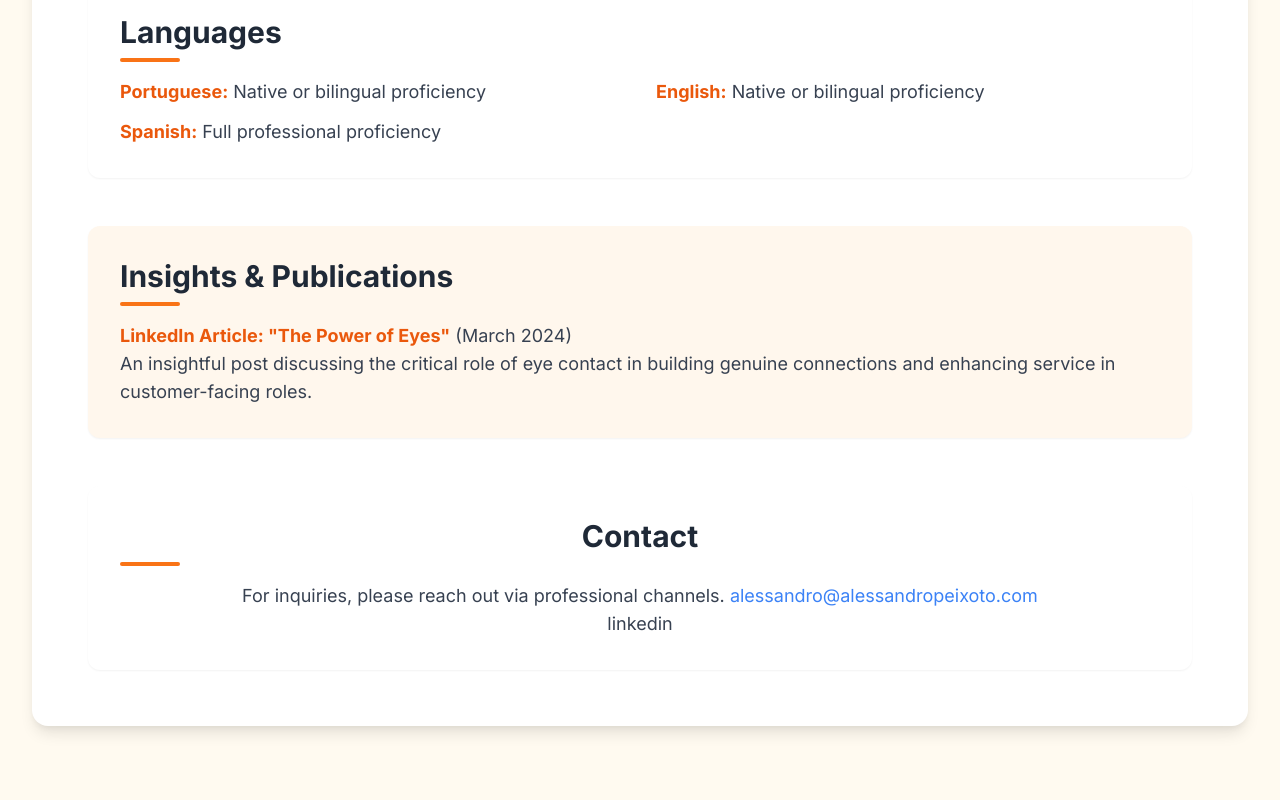
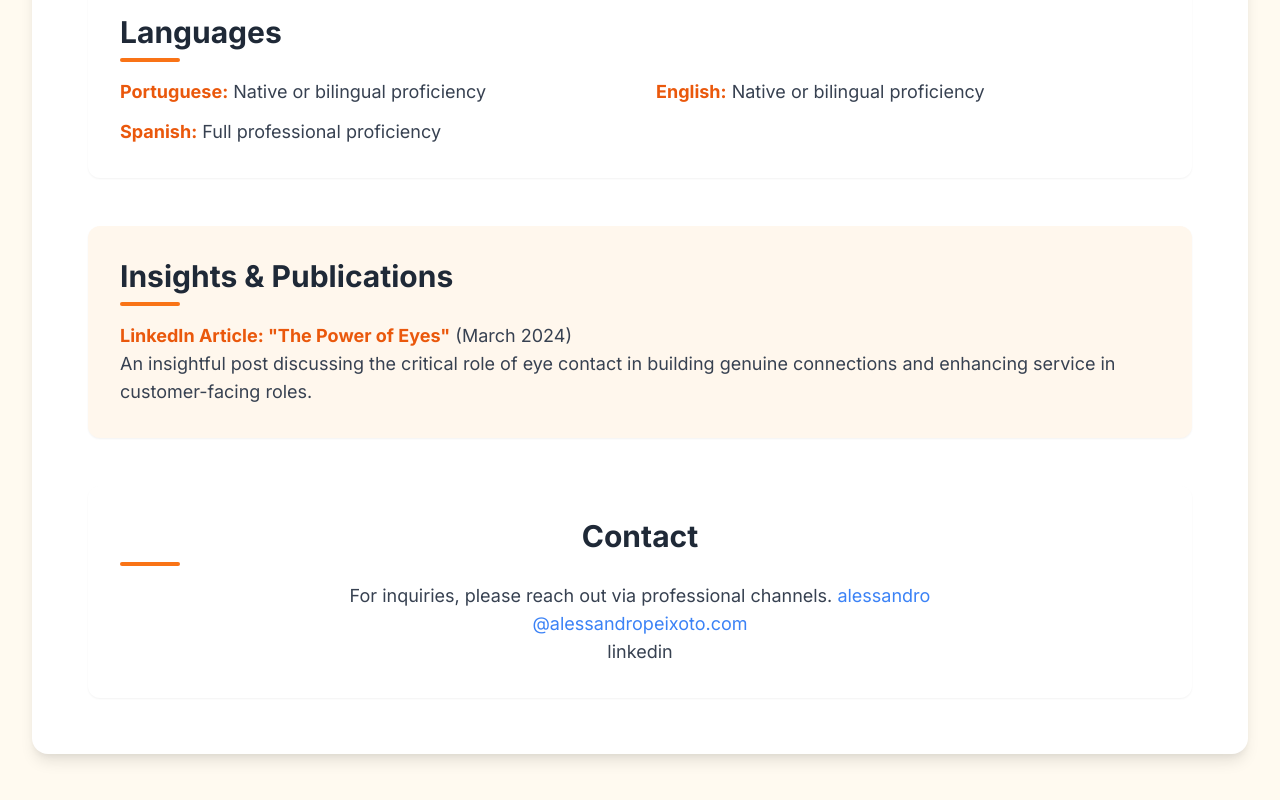
Before and after one commit to LarkinLangstonLabs/Alessandro-Peixoto, a plain HTML site: page index.html in a window 1280 px wide. Shown: the part 2517-3317 px from the top of the page. Before the commit the page ends 3291 px from the top, so only its background shows below. Drawn offline with nearby package versions, Linux system fonts and the light colour scheme.

Commit message:
Update index.html

```diff
--- a/index.html
+++ b/index.html
@@ -191,7 +191,7 @@
                 <p class="text-gray-700 text-lg">
                     For inquiries, please reach out via professional channels.
                     <!-- Placeholder for actual contact information like email or LinkedIn profile link -->
-                    <a href="mailto:alessandro@alessandropeixoto.com" class="text-blue-500 hover:underline">alessandro@alessandropeixoto.com</a></br>
+                    <a href="mailto:alessandro@alessandropeixoto.com" class="text-blue-500 hover:underline">alessandro</br>@alessandropeixoto.com</a></br>
                     <a href="https://www.linkedin.com/in/alessandro-peixoto">linkedin</a>
                 </p>
             </section>
```
